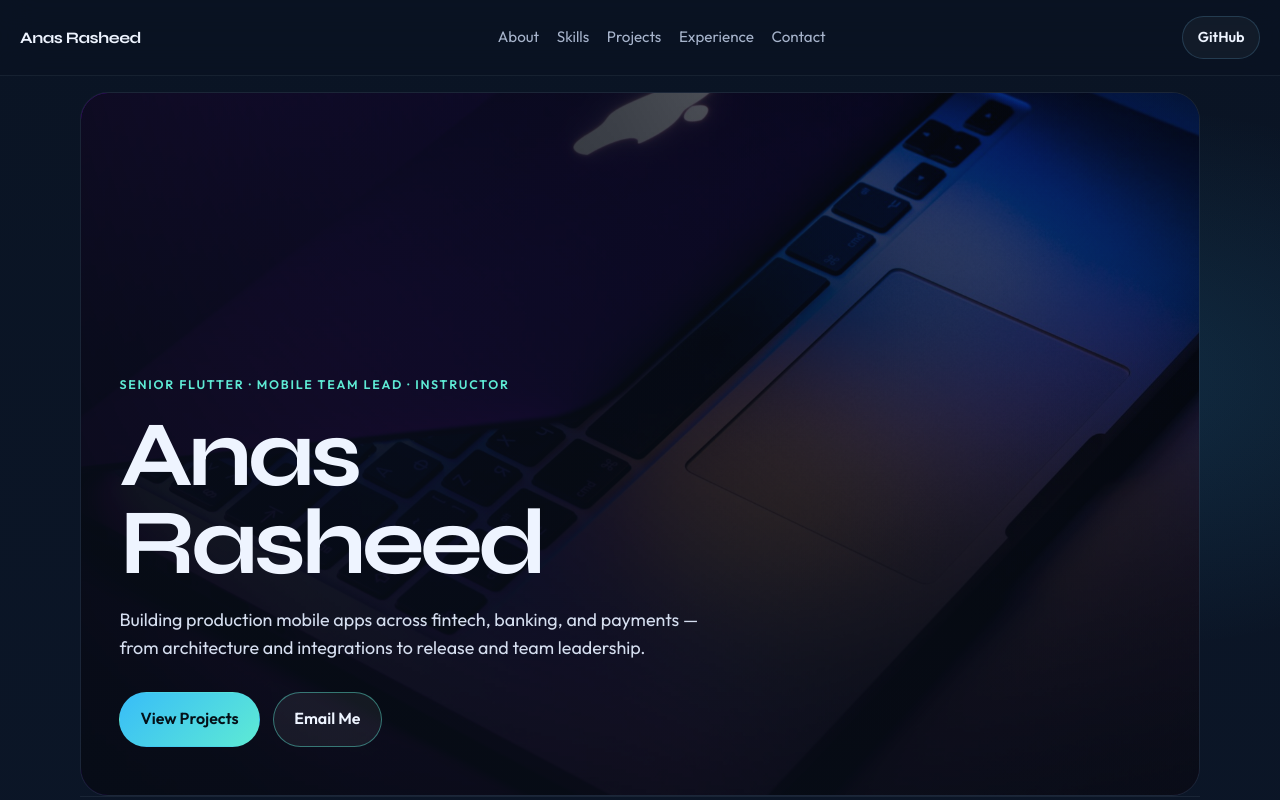
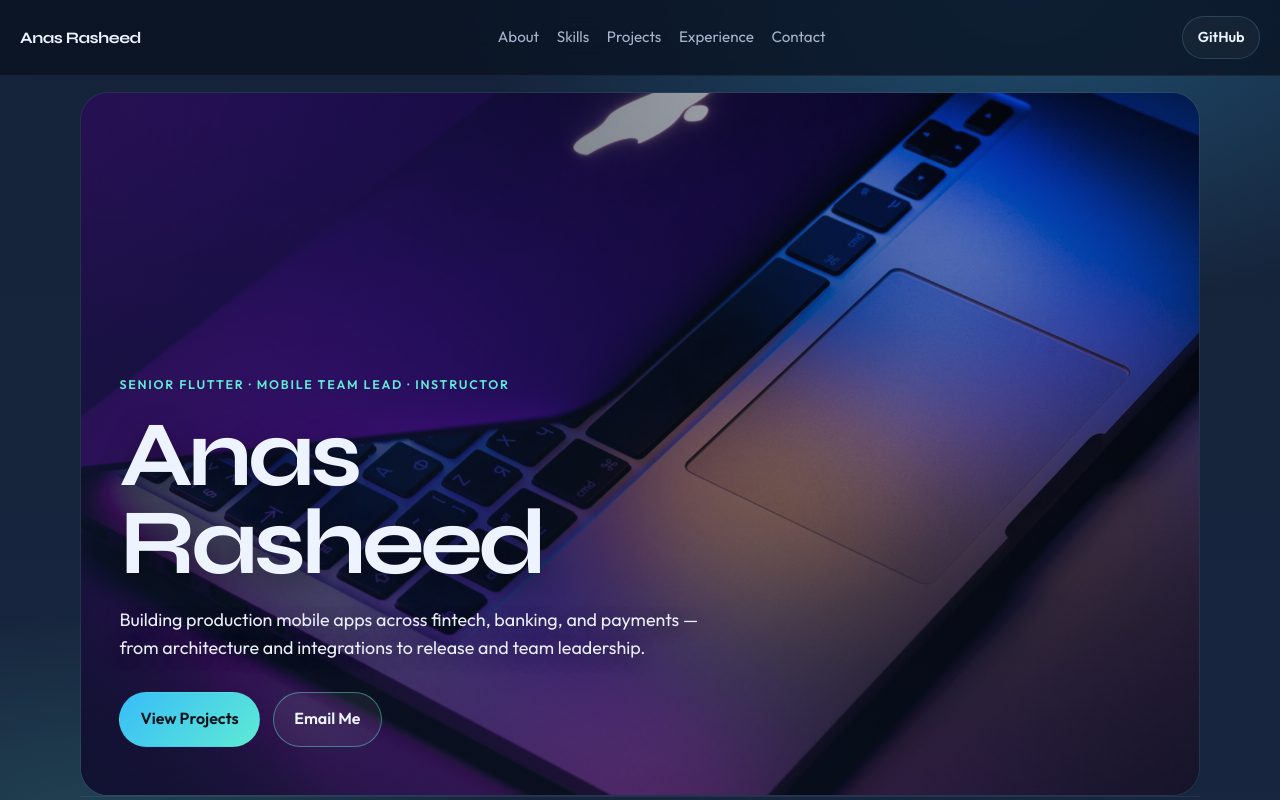
Before and after one commit to anassrasheed/anassrasheed.github.io, a plain HTML site: page index.html in a window 1280 px wide. Shown: the top 800 px of the page. Drawn offline with Linux system fonts and the light colour scheme.

Commit message:
Lighten portfolio overlays so development imagery is visible
Reduce hero darkness, brighten page atmosphere, and keep hero content readable without waiting on JS reveals.

```diff
--- a/script.js
+++ b/script.js
@@ -1,3 +1,4 @@
+document.documentElement.classList.add("js-ready");
 document.getElementById("year").textContent = new Date().getFullYear();
 
 const reveals = document.querySelectorAll(".reveal");
--- a/styles.css
+++ b/styles.css
@@ -20,9 +20,9 @@ body {
   font-family: var(--font-body);
   color: var(--text);
   background:
-    radial-gradient(900px 500px at 85% 8%, rgba(56, 189, 248, 0.14), transparent 55%),
-    radial-gradient(700px 420px at 10% 30%, rgba(94, 234, 212, 0.08), transparent 50%),
-    linear-gradient(180deg, #0a1424 0%, #0d182b 45%, #101c31 100%);
+    radial-gradient(1000px 560px at 80% 0%, rgba(56, 189, 248, 0.28), transparent 55%),
+    radial-gradient(800px 480px at 8% 18%, rgba(94, 234, 212, 0.16), transparent 50%),
+    linear-gradient(180deg, #15233a 0%, #1a2b45 42%, #203352 100%);
   min-height: 100vh;
   line-height: 1.6;
 }
@@ -143,8 +143,8 @@ main {
 
 .hero-overlay {
   background:
-    linear-gradient(90deg, rgba(7, 12, 22, 0.92) 0%, rgba(7, 12, 22, 0.72) 48%, rgba(7, 12, 22, 0.35) 100%),
-    linear-gradient(180deg, rgba(7, 12, 22, 0.2) 0%, rgba(7, 12, 22, 0.88) 100%);
+    linear-gradient(105deg, rgba(12, 22, 40, 0.72) 0%, rgba(12, 22, 40, 0.38) 42%, rgba(12, 22, 40, 0.12) 70%, rgba(12, 22, 40, 0.05) 100%),
+    linear-gradient(180deg, rgba(12, 22, 40, 0.15) 0%, rgba(12, 22, 40, 0.55) 100%);
 }
 
 .hero-content {
@@ -170,12 +170,14 @@ main {
   line-height: 0.95;
   letter-spacing: -0.05em;
   margin: 0 0 1.15rem;
+  text-shadow: 0 8px 30px rgba(0, 0, 0, 0.45);
 }
 
 .hero-text {
-  color: #d5deef;
+  color: #e8eef8;
   font-size: 1.12rem;
   margin: 0 0 1.8rem;
+  text-shadow: 0 4px 18px rgba(0, 0, 0, 0.4);
 }
 
 .hero-actions {
@@ -347,7 +349,7 @@ main {
   z-index: -1;
   border-radius: 24px;
   overflow: hidden;
-  opacity: 0.22;
+  opacity: 0.4;
 }
 
 .experience-backdrop img {
@@ -390,14 +392,24 @@ main {
 }
 
 .reveal {
+  opacity: 1;
+  transform: none;
+}
+
+.js-ready .reveal {
   opacity: 0;
   transform: translateY(18px);
   transition: opacity 0.7s ease, transform 0.7s ease;
 }
 
-.reveal.visible {
+.js-ready .reveal.visible {
   opacity: 1;
   transform: translateY(0);
+}
+
+.hero .reveal {
+  opacity: 1;
+  transform: none;
 }
 
 @keyframes slowZoom {
```
